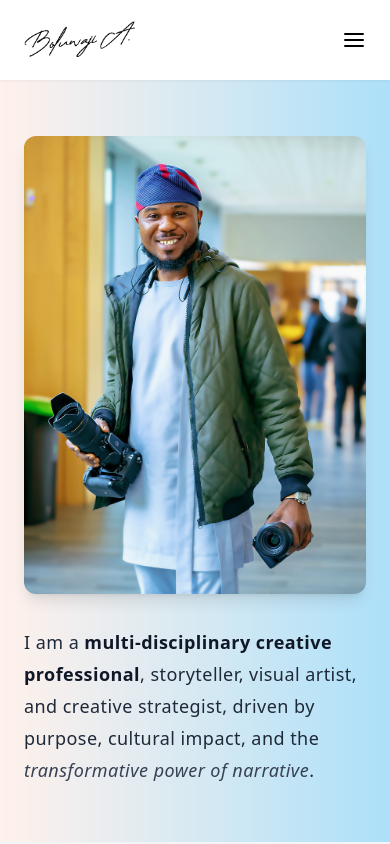
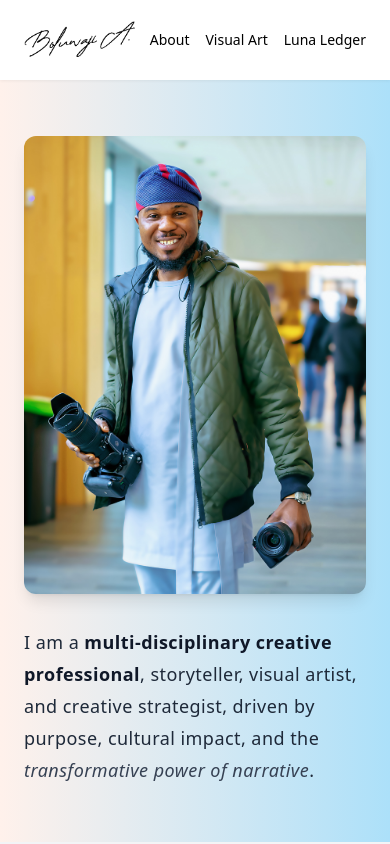
Before and after one commit to fuad1706/boluwaji, a React (Vite) app: page / in a window 390 px wide. Shown: the top 844 px of the page. Built offline with nearby package versions, Linux system fonts and the light colour scheme.

Commit message:
header changed

```diff
--- a/src/components/Footer.jsx
+++ b/src/components/Footer.jsx
@@ -118,7 +118,7 @@ const Footer = () => {
             © 2025 Boluwaji Apanisile. All rights reserved.
           </p>
           <div className="flex items-center gap-4 text-xs text-gray-700">
-            <span>Crafted with passion</span>
+            <span>Crafted with passion by</span>
             <span className="text-red-600 ">♥</span>
             <span>
               <a
--- a/src/components/Header.jsx
+++ b/src/components/Header.jsx
@@ -1,85 +1,123 @@
+// import React from "react";
+// import { useState, useEffect } from "react";
+// import { Link } from "react-router-dom";
+// import { AlignJustify, X } from "lucide-react";
+
+// const Header = () => {
+//   const [isActive, setIsActive] = useState(false);
+
+//   useEffect(() => {
+//     if (isActive) {
+//       document.body.classList.add("overflow-hidden");
+//     } else {
+//       document.body.classList.remove("overflow-hidden");
+//     }
+
+//     return () => document.body.classList.remove("overflow-hidden");
+//   }, [isActive]);
+
+//   return (
+//     <nav className="py-3 items-center justify-center shadow-[0_1px_3px_rgba(0,0,0,0.06)] z-50 bg-white">
+//       <div className="flex justify-between items-center px-6 md:px-20">
+//         <div>
+//           <Link to="/About">
+//             <img src="/images/bolu_sign.png" alt="logo" className="h-14" />
+//           </Link>
+//         </div>
+//         <div className="space-x-4 items-center hidden md:block">
+//           <Link
+//             to="/About"
+//             className="relative no-underline after:content-[''] after:absolute after:w-0 after:h-0.5 after:bottom-0 after:left-0 after:bg-current after:transition-all after:duration-300 hover:after:w-full"
+//           >
+//             About
+//           </Link>
+//           <Link
+//             to="/Visualart"
+//             className="relative no-underline after:content-[''] after:absolute after:w-0 after:h-0.5 after:bottom-0 after:left-0 after:bg-current after:transition-all after:duration-300 hover:after:w-full"
+//           >
+//             Visual Art
+//           </Link>
+//           <Link
+//             to="/LunaLedger"
+//             className="relative no-underline after:content-[''] after:absolute after:w-0 after:h-0.5 after:bottom-0 after:left-0 after:bg-current after:transition-all after:duration-300 hover:after:w-full"
+//           >
+//             Luna Ledger
+//           </Link>
+//         </div>
+//         <AlignJustify
+//           className={`${isActive ? "hidden" : "block"} md:hidden`}
+//           onClick={() => setIsActive(true)}
+//         />
+//         {/* <span>X</span> */}
+//         <X
+//           className={`${isActive ? "block" : "hidden"} md:hidden`}
+//           onClick={() => setIsActive(false)}
+//         />
+//       </div>
+
+//       {isActive && (
+//         <div className="space-y-8 fixed w-full  flex flex-col items-center md:hidden bg-[#2C2C2C] h-screen justify-center  text-white text-xl font-semibold z-[9999]">
+//           <Link
+//             to="/About"
+//             className="relative no-underline after:content-[''] after:absolute after:w-0 after:h-0.5 after:bottom-0 after:left-0 after:bg-current after:transition-all after:duration-300 hover:after:w-full"
+//             onClick={() => setIsActive(false)}
+//           >
+//             About
+//           </Link>
+//           <Link
+//             to="/Visualart"
+//             className="relative no-underline after:content-[''] after:absolute after:w-0 after:h-0.5 after:bottom-0 after:left-0 after:bg-current after:transition-all after:duration-300 hover:after:w-full"
+//             onClick={() => setIsActive(false)}
+//           >
+//             Visual Art
+//           </Link>
+//           <Link
+//             to="/Lunaledger"
+//             className="relative no-underline after:content-[''] after:absolute after:w-0 after:h-0.5 after:bottom-0 after:left-0 after:bg-current after:transition-all after:duration-300 hover:after:w-full"
+//             onClick={() => setIsActive(false)}
+//           >
+//             Luna Ledger
+//           </Link>
+//         </div>
+//       )}
+//     </nav>
+//   );
+// };
+
+// export default Header;
+
 import React from "react";
-import { useState, useEffect } from "react";
-import { Link } from "react-router-dom";
-import { AlignJustify, X } from "lucide-react";
 
 const Header = () => {
-  const [isActive, setIsActive] = useState(false);
-
-  useEffect(() => {
-    if (isActive) {
-      document.body.classList.add("overflow-hidden");
-    } else {
-      document.body.classList.remove("overflow-hidden");
-    }
-
-    return () => document.body.classList.remove("overflow-hidden");
-  }, [isActive]);
-
   return (
     <nav className="py-3 items-center justify-center shadow-[0_1px_3px_rgba(0,0,0,0.06)] z-50 bg-white">
       <div className="flex justify-between items-center px-6 md:px-20">
         <div>
-          <Link to="/About">
+          <a href="/About">
             <img src="/images/bolu_sign.png" alt="logo" className="h-14" />
-          </Link>
+          </a>
         </div>
-        <div className="space-x-4 items-center hidden md:block">
-          <Link
-            to="/About"
-            className="relative no-underline after:content-[''] after:absolute after:w-0 after:h-0.5 after:bottom-0 after:left-0 after:bg-current after:transition-all after:duration-300 hover:after:w-full"
+        <div className="flex space-x-4 items-center">
+          <a
+            href="/About"
+            className="relative no-underline after:content-[''] after:absolute after:w-0 after:h-0.5 after:bottom-0 after:left-0 after:bg-current after:transition-all after:duration-300 hover:after:w-full text-sm md:text-base"
           >
             About
-          </Link>
-          <Link
-            to="/Visualart"
-            className="relative no-underline after:content-[''] after:absolute after:w-0 after:h-0.5 after:bottom-0 after:left-0 after:bg-current after:transition-all after:duration-300 hover:after:w-full"
+          </a>
+          <a
+            href="/Visualart"
+            className="relative no-underline after:content-[''] after:absolute after:w-0 after:h-0.5 after:bottom-0 after:left-0 after:bg-current after:transition-all after:duration-300 hover:after:w-full text-sm md:text-base"
           >
             Visual Art
-          </Link>
-          <Link
-            to="/LunaLedger"
-            className="relative no-underline after:content-[''] after:absolute after:w-0 after:h-0.5 after:bottom-0 after:left-0 after:bg-current after:transition-all after:duration-300 hover:after:w-full"
+          </a>
+          <a
+            href="/LunaLedger"
+            className="relative no-underline after:content-[''] after:absolute after:w-0 after:h-0.5 after:bottom-0 after:left-0 after:bg-current after:transition-all after:duration-300 hover:after:w-full text-sm md:text-base"
           >
             Luna Ledger
-          </Link>
+          </a>
         </div>
-        <AlignJustify
-          className={`${isActive ? "hidden" : "block"} md:hidden`}
-          onClick={() => setIsActive(true)}
-        />
-        {/* <span>X</span> */}
-        <X
-          className={`${isActive ? "block" : "hidden"} md:hidden`}
-          onClick={() => setIsActive(false)}
-        />
       </div>
-
-      {isActive && (
-        <div className="space-y-8 fixed w-full  flex flex-col items-center md:hidden bg-[#2C2C2C] h-screen justify-center  text-white text-xl font-semibold z-[9999]">
-          <Link
-            to="/About"
-            className="relative no-underline after:content-[''] after:absolute after:w-0 after:h-0.5 after:bottom-0 after:left-0 after:bg-current after:transition-all after:duration-300 hover:after:w-full"
-            onClick={() => setIsActive(false)}
-          >
-            About
-          </Link>
-          <Link
-            to="/Visualart"
-            className="relative no-underline after:content-[''] after:absolute after:w-0 after:h-0.5 after:bottom-0 after:left-0 after:bg-current after:transition-all after:duration-300 hover:after:w-full"
-            onClick={() => setIsActive(false)}
-          >
-            Visual Art
-          </Link>
-          <Link
-            to="/Lunaledger"
-            className="relative no-underline after:content-[''] after:absolute after:w-0 after:h-0.5 after:bottom-0 after:left-0 after:bg-current after:transition-all after:duration-300 hover:after:w-full"
-            onClick={() => setIsActive(false)}
-          >
-            Luna Ledger
-          </Link>
-        </div>
-      )}
     </nav>
   );
 };
```
